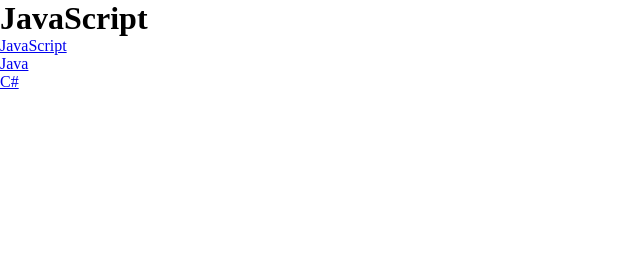
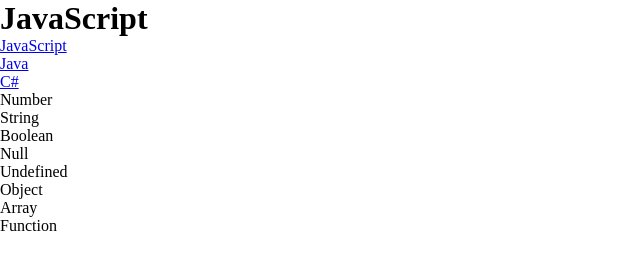
Before and after one commit to 1TDSPM-2024/exemplo-js, a plain HTML site: page index.html in a window 1280 px wide. Shown: the whole page, without its empty margins (0-640 px from the left). Drawn offline with Linux system fonts and the light colour scheme.

Commit message:
aula-finalizada

```diff
--- a/index.html
+++ b/index.html
@@ -6,6 +6,9 @@
     <meta name="viewport" content="width=device-width, initial-scale=1.0">
     <link rel="stylesheet" href="./css/estilo.css">
     <title>JavaScript</title>
+
+    <script src="./js/script.js" defer></script>
+
 
 </head>
 
@@ -22,6 +25,9 @@
         </nav>
     </header>
 
+    <div>
+        <ul id="tipo-dados"></ul>
+    </div>
 
 </body>
 </html>
--- a/js/script.js
+++ b/js/script.js
@@ -1,18 +1,73 @@
+//JavaScript básico tópicos
+// console.log("Olá Mundo!");
 
-
-//JavaScript básico tópicos
+// //Capturar o botão pelo ID e atrelar a ele um evento de click.
+// const btnElemento = document.getElementById("botao");
+// btnElemento.addEventListener("click", function(){
+//     console.log("Botão testado.");
+// });
 
 //1.Declaração de variáveis
+// var nome = "João";
+// let sobrenome = "Silva";
+//  console.log("Nome completo : " + nome +" "+ sobrenome);
+// //2.Declaração de constantes
+// const idade = 20;
+// console.log("Idade : " + idade);
+// idade = 21;
 
 //2.Hoisting
+//Diferença entre var e let
+// var nome = "João";
+
+// if(true){
+//     let nome = "Silva";
+// }
+
+// console.log(nome);
 
 //3.Tipos de dados
+
+let tiposDeDados = [
+    "Number",
+    "String",
+    "Boolean",
+    "Null",
+    "Undefined",
+    "Object",
+    "Array",
+    "Function"
+]
+
+//Imprimindo o array com console.table.
+console.table(tiposDeDados);
+
 
 //4.Operadores
 
 //5.Estruturas condicionais
 
 //6.Estruturas de repetição
+// //Imprimindo Array com forEach com função anônima
+// tiposDeDados.forEach(function(tipo){
+//     console.log(tipo);
+// });
+// //Imprimindo Array com forEach com arrowFunction
+// tiposDeDados.forEach((tipo)=>{
+//     console.log(tipo);
+// });
+//Itera sobre um array de tipos de dados que serão inseridos em uma lista ul no html de id tipo-dados
+//Recuperando a lista ul através do id
+let listaTiposDeDados = document.getElementById("tipo-dados");
+
+tiposDeDados.forEach((tipo)=>{
+    //Criando um elemento <li> para inserir na <ul>
+    let itemLista = document.createElement("li");
+    //Adicionando o texto do tipo de dado
+     itemLista.innerText = tipo;
+     //Inserindo o elemento <li> na <ul>
+     listaTiposDeDados.appendChild(itemLista);
+});
 
 //7.Funções
 
```
